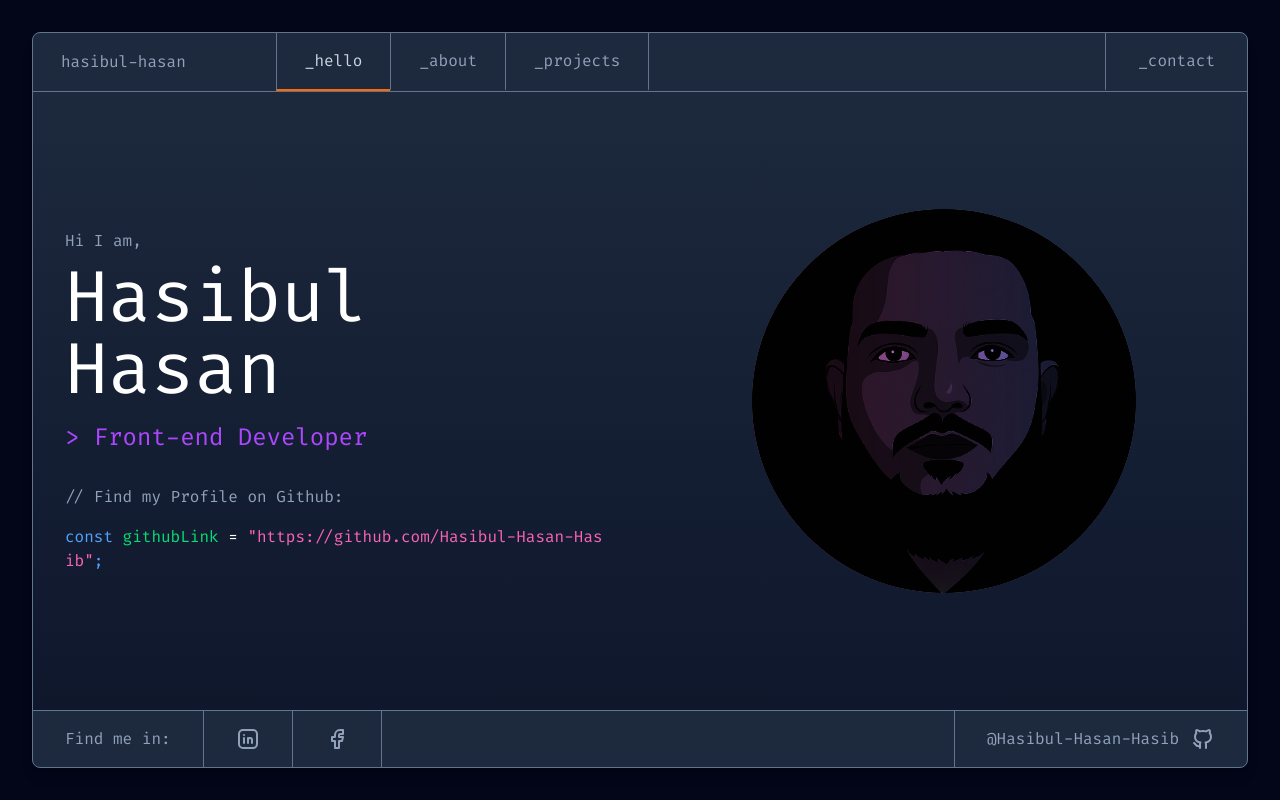
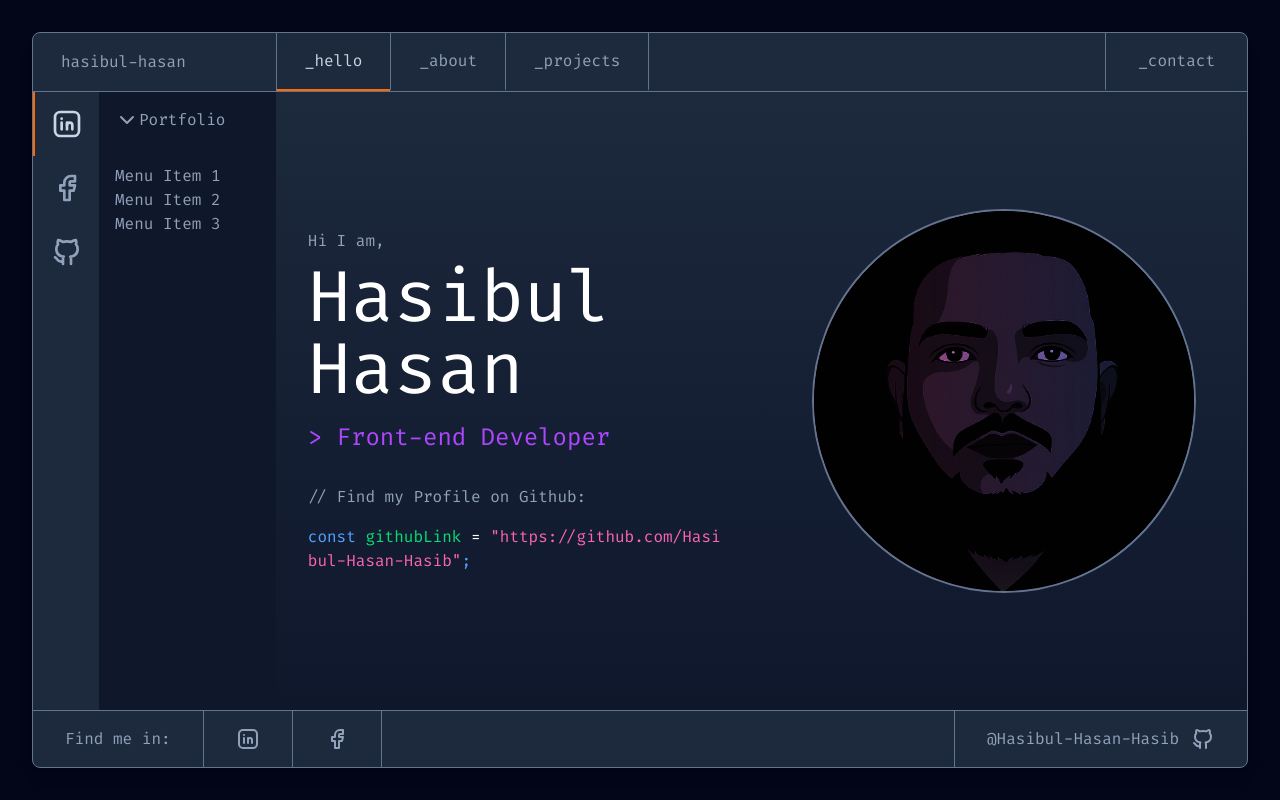
Before and after one commit to Hasibul-Hasan-Hasib/portfolio-v2, a React (Vite) app: page / in a window 1280 px wide. Built offline with nearby package versions, Linux system fonts and the light colour scheme; a web font is replaced by a local one.

Commit message:
feat: add Sidebar component and integrate it into Layout; enhance Home page with GlitchImage and update animations

```diff
--- /dev/null
+++ b/src/components/GlitchImage.jsx
@@ -0,0 +1,35 @@
+import React from 'react';
+
+const GlitchImage = () => {
+    return (
+        <div className="col-span-5 p-8 hidden md:block">
+            <div className="group relative w-64 h-64 lg:w-96 lg:h-96 mx-auto rounded-full overflow-hidden animate-float
+                before:absolute before:inset-0 before:rounded-full before:p-[2px]
+                before:bg-gradient-to-r before:from-pink-500 before:to-blue-500 before:animate-pulse before:blur-lg border-2 border-slate-500">
+
+                {/* Red glitch */}
+                <div
+                    className="absolute inset-0 bg-cover bg-center mix-blend-multiply grayscale bg-slate-700
+                        animate-glitch-shake animate-glitch-flash pause-on-hover"
+                    style={{ backgroundImage: "url('/ChatGPT Image Aug 18, 2025, 01_30_44 AM.png')" }}
+                ></div>
+
+                {/* Blue glitch */}
+                <div
+                    className="absolute inset-0 bg-cover bg-center mix-blend-multiply grayscale bg-pink-700
+                        animate-glitch-shake-slow animate-glitch-flash pause-on-hover"
+                    style={{ backgroundImage: "url('/ChatGPT Image Aug 18, 2025, 01_30_44 AM.png')" }}
+                ></div>
+
+                {/* Green glitch */}
+                <div
+                    className="absolute inset-0 bg-cover bg-center mix-blend-multiply grayscale bg-green-700
+                        animate-glitch-shake-fast animate-glitch-flash pause-on-hover"
+                    style={{ backgroundImage: "url('/ChatGPT Image Aug 18, 2025, 01_30_44 AM.png')" }}
+                ></div>
+            </div>
+        </div>
+    );
+};
+
+export default GlitchImage;
--- /dev/null
+++ b/src/components/SideBar.jsx
@@ -0,0 +1,43 @@
+// Sidebar.js
+import { IconBrandFacebook, IconBrandGithub, IconBrandLinkedin, IconChevronDown, IconChevronRight } from '@tabler/icons-react';
+import { useState } from 'react';
+import { NavLink } from 'react-router-dom';
+
+const Sidebar = () => {
+
+    const [open, setOpen] = useState(true);
+
+    const iconSize = 32;
+    const linkClasses = ({ isActive }) =>
+        `p-4 border-slate-500 border-l-2 transition-colors ${isActive
+            ? "border-l-orange-500 text-slate-300" // active state
+            : "border-l-transparent hover:bg-slate-700 hover:text-slate-300" // inactive state
+        }`
+
+    return (
+        <section className="col-span-2 flex bg-slate-900 text-slate-400 ">
+            <nav className="flex flex-col place-items-center bg-slate-800">
+                <NavLink className={linkClasses} to="/">
+                    <IconBrandLinkedin size={iconSize} />
+                </NavLink>
+                <NavLink className={linkClasses} to="/projects">
+                    <IconBrandFacebook size={iconSize} />
+                </NavLink>
+                <NavLink className={linkClasses} to="/about">
+                    <IconBrandGithub size={iconSize} />
+                </NavLink>
+            </nav>
+            <div className='flex flex-col flex-grow-1'>
+                <span className='flex place-items-center hover:bg-slate-800 p-4' onClick={() => setOpen(!open)}>{
+                    open ? <IconChevronDown size={24} /> : <IconChevronRight size={24} />} Portfolio</span>
+                <ul className={`flex flex-col flex-grow-1 items-start p-4 transition-all duration-300 ${open ? 'block' : 'hidden'}`}>
+                    <li>Menu Item 1</li>
+                    <li>Menu Item 2</li>
+                    <li>Menu Item 3</li>
+                </ul>
+            </div>
+        </section>
+    );
+};
+
+export default Sidebar;
--- a/src/index.css
+++ b/src/index.css
@@ -4,11 +4,16 @@ body {
   font-family: "Fira Code", monospace;
 }
 
+/* Pause animation on hover */
+.group:hover .pause-on-hover {
+  animation-play-state: paused;
+}
+
 @theme {
   /* 🎨 glitch animations */
-  --animate-glitch-shake: glitch-shake 10s infinite;
-  --animate-glitch-shake-slow: glitch-shake 8s infinite;
-  --animate-glitch-shake-fast: glitch-shake 3s infinite;
+  --animate-glitch-shake: glitch-shake 20s infinite;
+  --animate-glitch-shake-slow: glitch-shake 15s infinite;
+  --animate-glitch-shake-fast: glitch-shake 10s infinite;
   --animate-glitch-flash: glitch-flash 1s infinite;
   --animate-float: float 20s ease-in-out infinite;
 
--- a/src/layout/Layout.jsx
+++ b/src/layout/Layout.jsx
@@ -1,14 +1,16 @@
 import { Outlet } from 'react-router-dom'
 import Header from '../components/Header'
 import Footer from '../components/Footer'
+import SideBar from '../components/SideBar'
 
 const Layout = () => {
     return (
         <div className='p-5 md:p-8 bg-slate-950 min-h-screen'>
             <div className='flex flex-col rounded-lg bg-slate-800 shadow-lg min-h-[calc(100vh-5rem)] border border-slate-500'>
                 <Header />
-                <main>
-                    <Outlet/>
+                <main className='grid grid-cols-10 min-h-[calc(100vh-11.35rem)]'>
+                    <SideBar></SideBar>
+                    <Outlet />
                 </main>
                 <Footer />
             </div>
--- a/src/pages/Home.jsx
+++ b/src/pages/Home.jsx
@@ -1,42 +1,12 @@
+import GlitchImage from "../components/GlitchImage";
 import HomeHeroSection from "../components/HomeHeroSection";
 
 const Home = () => {
     return (
-        <section className="grid grid-cols-1 md:grid-cols-10 place-items-center min-h-[calc(100vh-11.35rem)] bg-gradient-to-b from-slate-800 to-slate-900 text-white">
+        <section className="grid grid-cols-1 md:grid-cols-10 col-span-8 place-items-center bg-gradient-to-b from-slate-800 to-slate-900 text-white">
             <HomeHeroSection />
-
-            <div className="col-span-5 p-8 hidden md:block">
-                <div className="relative w-64 h-64 md:w-96 md:h-96 mx-auto rounded-full overflow-hidden animate-float
-                before:absolute before:inset-0 before:rounded-full before:p-[2px]
-                before:bg-gradient-to-r before:from-pink-500 before:to-blue-500 before:animate-pulse before:blur-lg">
-
-                    {/* Red glitch */}
-                    <div
-                        className="absolute inset-0 bg-cover bg-center mix-blend-multiply grayscale bg-slate-700
-               animate-glitch-shake animate-glitch-flash"
-                        style={{ backgroundImage: "url('/ChatGPT Image Aug 18, 2025, 01_30_44 AM.png')" }}
-                    ></div>
-
-                    {/* Blue glitch */}
-                    <div
-                        className="absolute inset-0 bg-cover bg-center mix-blend-multiply grayscale bg-pink-700
-               animate-glitch-shake-slow animate-glitch-flash"
-                        style={{ backgroundImage: "url('/ChatGPT Image Aug 18, 2025, 01_30_44 AM.png')" }}
-                    ></div>
-
-                    {/* Green glitch */}
-                    <div
-                        className="absolute inset-0 bg-cover bg-center mix-blend-multiply grayscale bg-green-700
-               animate-glitch-shake-fast animate-glitch-flash"
-                        style={{ backgroundImage: "url('/ChatGPT Image Aug 18, 2025, 01_30_44 AM.png')" }}
-                    ></div>
-
-                </div>
-
-            </div>
-
+            <GlitchImage/>
         </section>
-
     );
 };
 
```
